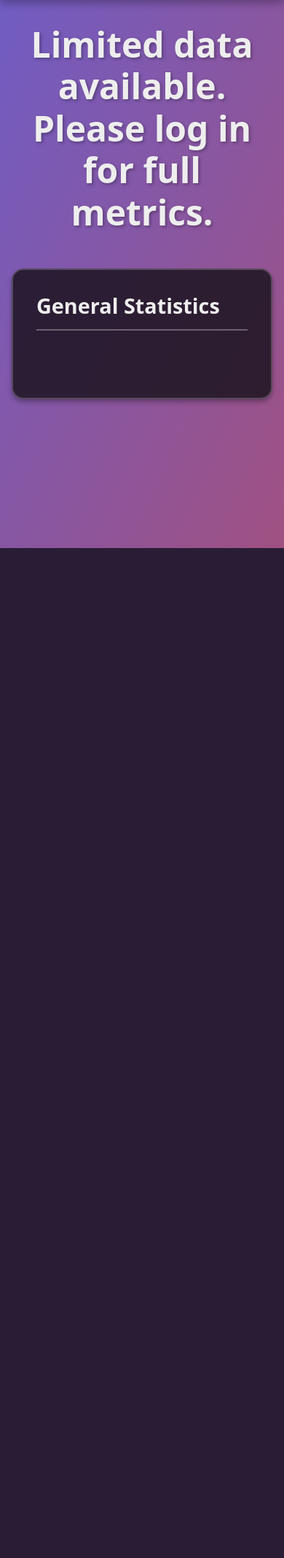
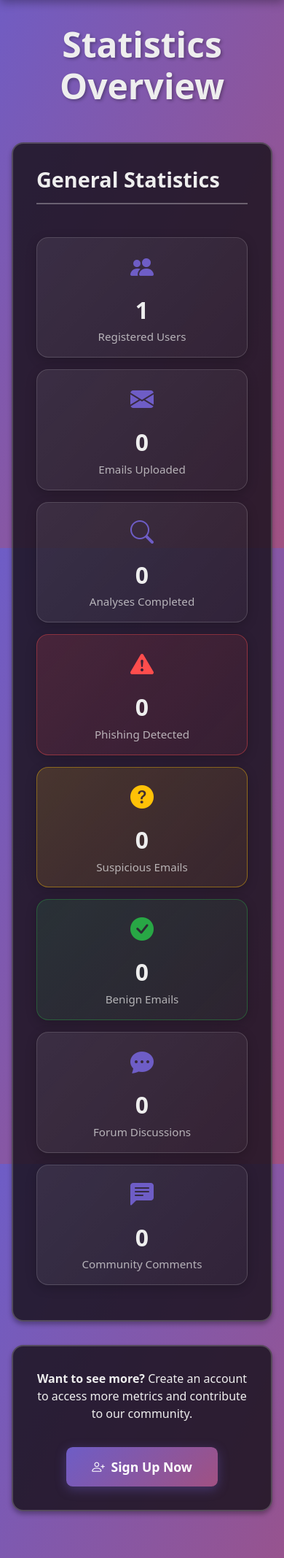
Before and after one commit to Sebastian0324/Fishing, a Flask app: page /Statistics in a window 390 px wide; the page is wider, and only the part inside the window is pictured. Shown: the part 93-2228 px from the top of that part at 73% size. Before the commit the page ends 844 px from the top of that part, so only its background shows below. Run offline with Flask 3, Linux system fonts and the light colour scheme; data comes from the database, SQL or seed files in the repository; data that the repository does not hold is empty; some libraries are stand-ins or nearby versions.

Commit message:
- Add get_general_statistics() function to fetch aggregated data - Display total emails, users, analyses, and forum activity - Show verdict breakdown (phishing, suspicious, benign counts) - Add responsive stat cards with color-coded verdict styling - Include animated counters and hover effects for stat cards

```diff
--- a/Fish/endpoints/routes.py
+++ b/Fish/endpoints/routes.py
@@ -16,7 +16,69 @@ def Forum():
 
 @bp_ui.route('/Statistics')
 def admin():
-    return render_template('Statistics.html')
+    # Fetch general statistics for all users (including non-logged-in)
+    stats = get_general_statistics()
+    return render_template('Statistics.html', stats=stats)
+
+def get_general_statistics():
+    """Get general statistics from the database for public display"""
+    try:
+        conn = sqlite3.connect(DB_PATH)
+        cursor = conn.cursor()
+
+        # Total emails analyzed
+        cursor.execute("SELECT COUNT(*) FROM Email")
+        total_emails = cursor.fetchone()[0]
+
+        # Total users registered
+        cursor.execute("SELECT COUNT(*) FROM User WHERE User_ID > 1")  # Exclude system users
+        total_users = cursor.fetchone()[0]
+
+        # Total analyses completed
+        cursor.execute("SELECT COUNT(*) FROM Analysis WHERE Analyzed = 1")
+        total_analyses = cursor.fetchone()[0]
+
+        # Verdict breakdown
+        cursor.execute("""
+            SELECT Verdict, COUNT(*)
+            FROM Analysis
+            WHERE Verdict IS NOT NULL
+            GROUP BY Verdict
+        """)
+        verdict_counts = dict(cursor.fetchall())
+
+        # Total forum discussions
+        cursor.execute("SELECT COUNT(*) FROM Discussion")
+        total_discussions = cursor.fetchone()[0]
+
+        # Total comments
+        cursor.execute("SELECT COUNT(*) FROM Comment")
+        total_comments = cursor.fetchone()[0]
+
+        conn.close()
+
+        return {
+            "total_emails": total_emails,
+            "total_users": total_users,
+            "total_analyses": total_analyses,
+            "phishing_count": verdict_counts.get("Phishing", 0),
+            "suspicious_count": verdict_counts.get("Suspicious", 0),
+            "benign_count": verdict_counts.get("Benign", 0),
+            "total_discussions": total_discussions,
+            "total_comments": total_comments
+        }
+    except Exception as e:
+        print(f"Error fetching statistics: {e}")
+        return {
+            "total_emails": 0,
+            "total_users": 0,
+            "total_analyses": 0,
+            "phishing_count": 0,
+            "suspicious_count": 0,
+            "benign_count": 0,
+            "total_discussions": 0,
+            "total_comments": 0
+        }
 
 @bp_ui.route('/Account')
 def account():
--- a/Fish/static/Style.css
+++ b/Fish/static/Style.css
@@ -1585,3 +1585,153 @@ main h1 {
         display: none;
     }
 }
+
+/* ################################## */
+/* ###  General Statistics Cards  ### */
+/* ################################## */
+
+.stats-grid {
+    display: grid;
+    grid-template-columns: repeat(auto-fit, minmax(180px, 1fr));
+    gap: 1.5em;
+    padding: 1em 0;
+}
+
+.stat-card {
+    background: linear-gradient(135deg, rgba(255, 255, 255, 0.08), rgba(255, 255, 255, 0.03));
+    border: 1px solid rgba(255, 255, 255, 0.15);
+    border-radius: 1em;
+    padding: 1.5em;
+    text-align: center;
+    transition: all 0.3s ease;
+    box-shadow: 0 4px 15px rgba(0, 0, 0, 0.2);
+}
+
+.stat-card:hover {
+    transform: translateY(-5px);
+    box-shadow: 0 8px 25px rgba(110, 93, 198, 0.3);
+    border-color: rgba(110, 93, 198, 0.5);
+}
+
+.stat-icon {
+    font-size: 2.5rem;
+    margin-bottom: 0.5em;
+    color: #6E5DC6;
+}
+
+.stat-icon i {
+    display: inline-block;
+}
+
+.stat-value {
+    font-size: 2.5rem;
+    font-weight: bold;
+    color: var(--Text_Color);
+    line-height: 1.2;
+    margin-bottom: 0.2em;
+}
+
+.stat-label {
+    font-size: 0.95rem;
+    color: rgba(238, 238, 238, 0.7);
+    font-weight: 500;
+}
+
+/* Verdict-specific card colors */
+.stat-card.stat-phishing {
+    border-color: rgba(255, 77, 77, 0.4);
+    background: linear-gradient(135deg, rgba(255, 77, 77, 0.15), rgba(255, 77, 77, 0.05));
+}
+
+.stat-card.stat-phishing .stat-icon {
+    color: #ff4d4d;
+}
+
+.stat-card.stat-phishing:hover {
+    box-shadow: 0 8px 25px rgba(255, 77, 77, 0.3);
+    border-color: rgba(255, 77, 77, 0.6);
+}
+
+.stat-card.stat-suspicious {
+    border-color: rgba(255, 193, 7, 0.4);
+    background: linear-gradient(135deg, rgba(255, 193, 7, 0.15), rgba(255, 193, 7, 0.05));
+}
+
+.stat-card.stat-suspicious .stat-icon {
+    color: #ffc107;
+}
+
+.stat-card.stat-suspicious:hover {
+    box-shadow: 0 8px 25px rgba(255, 193, 7, 0.3);
+    border-color: rgba(255, 193, 7, 0.6);
+}
+
+.stat-card.stat-benign {
+    border-color: rgba(40, 167, 69, 0.4);
+    background: linear-gradient(135deg, rgba(40, 167, 69, 0.15), rgba(40, 167, 69, 0.05));
+}
+
+.stat-card.stat-benign .stat-icon {
+    color: #28a745;
+}
+
+.stat-card.stat-benign:hover {
+    box-shadow: 0 8px 25px rgba(40, 167, 69, 0.3);
+    border-color: rgba(40, 167, 69, 0.6);
+}
+
+/* Sign up button */
+.btn-signup {
+    display: inline-flex;
+    align-items: center;
+    gap: 0.5em;
+    padding: 0.8em 2em;
+    margin-top: 1em;
+    font-size: 1.1rem;
+    font-weight: 600;
+    color: white;
+    background: linear-gradient(135deg, #6E5DC6, #a05182);
+    border: none;
+    border-radius: 0.5em;
+    text-decoration: none;
+    cursor: pointer;
+    transition: all 0.3s ease;
+    box-shadow: 0 4px 15px rgba(110, 93, 198, 0.4);
+}
+
+.btn-signup:hover {
+    transform: translateY(-3px);
+    box-shadow: 0 6px 20px rgba(110, 93, 198, 0.5);
+    color: white;
+    text-decoration: none;
+}
+
+.btn-signup:active {
+    transform: translateY(-1px);
+}
+
+/* Responsive stats grid */
+@media (max-width: 768px) {
+    .stats-grid {
+        grid-template-columns: repeat(2, 1fr);
+        gap: 1em;
+    }
+
+    .stat-card {
+        padding: 1em;
+    }
+
+    .stat-value {
+        font-size: 2rem;
+    }
+
+    .stat-icon {
+        font-size: 2rem;
+    }
+}
+
+@media (max-width: 480px) {
+    .stats-grid {
+        grid-template-columns: 1fr;
+    }
+}
--- a/Fish/templates/Statistics.html
+++ b/Fish/templates/Statistics.html
@@ -1,12 +1,66 @@
 {% extends "form.html" %}
 
+{# Reusable macro for general statistics cards #}
+{% macro stats_cards(stats) %}
+<div class="stats-grid">
+    <!-- Platform Activity -->
+    <div class="stat-card">
+        <div class="stat-icon"><i class="bi bi-people-fill"></i></div>
+        <div class="stat-value">{{ stats.total_users }}</div>
+        <div class="stat-label">Registered Users</div>
+    </div>
+
+    <div class="stat-card">
+        <div class="stat-icon"><i class="bi bi-envelope-fill"></i></div>
+        <div class="stat-value">{{ stats.total_emails }}</div>
+        <div class="stat-label">Emails Uploaded</div>
+    </div>
+
+    <div class="stat-card">
+        <div class="stat-icon"><i class="bi bi-search"></i></div>
+        <div class="stat-value">{{ stats.total_analyses }}</div>
+        <div class="stat-label">Analyses Completed</div>
+    </div>
+
+    <!-- Verdict Breakdown -->
+    <div class="stat-card stat-phishing">
+        <div class="stat-icon"><i class="bi bi-exclamation-triangle-fill"></i></div>
+        <div class="stat-value">{{ stats.phishing_count }}</div>
+        <div class="stat-label">Phishing Detected</div>
+    </div>
+
+    <div class="stat-card stat-suspicious">
+        <div class="stat-icon"><i class="bi bi-question-circle-fill"></i></div>
+        <div class="stat-value">{{ stats.suspicious_count }}</div>
+        <div class="stat-label">Suspicious Emails</div>
+    </div>
+
+    <div class="stat-card stat-benign">
+        <div class="stat-icon"><i class="bi bi-check-circle-fill"></i></div>
+        <div class="stat-value">{{ stats.benign_count }}</div>
+        <div class="stat-label">Benign Emails</div>
+    </div>
+
+    <!-- Community Activity -->
+    <div class="stat-card">
+        <div class="stat-icon"><i class="bi bi-chat-dots-fill"></i></div>
+        <div class="stat-value">{{ stats.total_discussions }}</div>
+        <div class="stat-label">Forum Discussions</div>
+    </div>
+
+    <div class="stat-card">
+        <div class="stat-icon"><i class="bi bi-chat-left-text-fill"></i></div>
+        <div class="stat-value">{{ stats.total_comments }}</div>
+        <div class="stat-label">Community Comments</div>
+    </div>
+</div>
+{% endmacro %}
+
 {% block content %}{% if session.name %}
-
 
 <div class="page-container">
         <!-- Page Title -->
        <h1 class="page-title">Statistics</h1>
-        <h5 class="text-center">Welcome to the Phishing Email Statistics Dashboard</h5>
         <!-- Two Column Layout -->
         <div class="statistics-layout">
             <!-- Left Column: Topics List -->
@@ -23,7 +77,7 @@
                                     <span>General</span>
                                     <span class="badge"> test  12</span>
                                 </div>
-                                <span class="button-description">View general statistics about the phishing emails</span>
+                                <span class="button-description">View general statistics about the application</span>
                             </div>
                         </button>
 
@@ -66,10 +120,13 @@
             <div class="dashboard-main">
                 <div class="content-section uploads-container">
                     <div class="panel-title-container">
-                        <h3 class="panel-title" id="panel-title">Metrics Overview</h3>
+                        <h3 class="panel-title" id="panel-title">General</h3>
                     </div>
 
-
+                    <!-- General Statistics Panel (default/first shown) -->
+                    <div class="stats-panel active" data-panel="general">
+                        {{ stats_cards(stats) }}
+                    </div>
 
                     <!-- Frequent Receiver Panel -->
                     <div class="stats-panel" data-panel="receivers">
@@ -152,8 +209,6 @@
         </div>
    </div>
 
-
-
     <script>
         (function() {
             const buttons = document.querySelectorAll('.sort-btn');
@@ -178,17 +233,18 @@
         })();
     </script>
 
-
-
 {% else %}
 <div class="page-container">
-    <h1 class="page-title">Limited data available. Please log in for full metrics.</h1>
+    <h1 class="page-title">Statistics Overview</h1>
+
     <div class="content-section">
-        <h3 class="section-header">General Statistics</h3>
-        <div class="placeholder-content">
-            <!--  Place general statistics or information here. The same information will be placed on login to the Statistics -->
+        <h3 class="section-header"></i> General Statistics</h3>
+        {{ stats_cards(stats) }}
+    </div>
 
-        </div>
+    <div class="content-section" style="margin-top: 2rem; text-align: center;">
+        <p><strong>Want to see more?</strong> Create an account to access more metrics and contribute to our community.</p>
+        <button type="button" class="btn-signup" onclick="document.getElementById('LoginContainer').style.display = 'block';"><i class="bi bi-person-plus"></i> Sign Up Now</button>
     </div>
 </div>
 {% endif %}{% endblock %}
```
